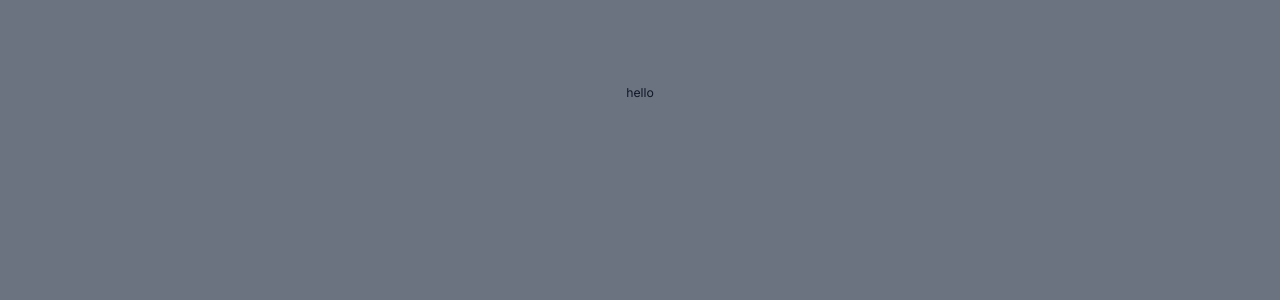
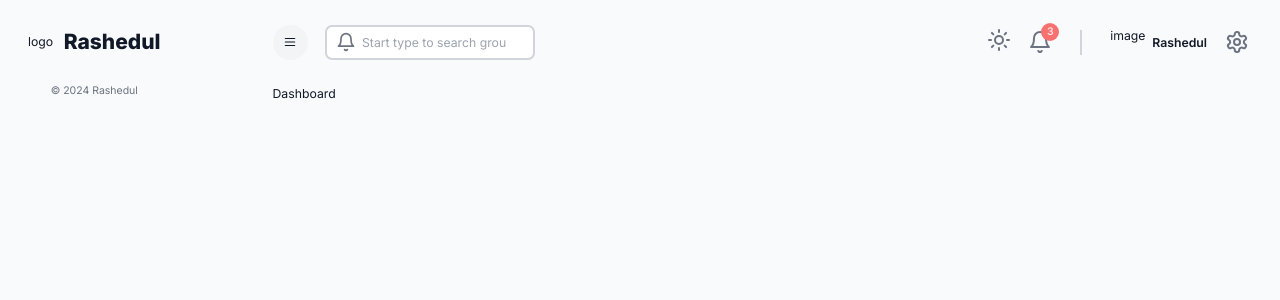
Before and after one commit to rashedul-hassan-app/inventory_mgmt, a Next.js app in the folder client/: page / in a window 1280 px wide. Shown: the top 300 px of the page. Built offline with nearby package versions, Linux system fonts and the light colour scheme.

Commit message:
frontend: dashboard wrapper and sidebar

```diff
--- /dev/null
+++ b/client/src/app/(components)/Navbar/index.tsx
@@ -0,0 +1,77 @@
+"use client";;
+
+// import { useAppDispatch, useAppSelector } from "@/app/redux";
+// import { setIsDarkMode, setIsSidebarCollapsed } from "@/state";
+import { Bell, Menu, Moon, Settings, Sun } from "lucide-react";
+import Image from "next/image";
+import Link from "next/link";
+import React from "react";
+
+const Navbar = () => {
+    return (
+        <div className="flex justify-between items-center w-full mb-7">
+          {/* LEFT SIDE */}
+          <div className="flex justify-between items-center gap-5">
+            <button
+              className="px-3 py-3 bg-gray-100 rounded-full hover:bg-blue-100"
+              onClick={() => {}}
+            >
+              <Menu className="w-4 h-4" />
+            </button>
+
+            <div className="relative">
+              <input
+                type="search"
+                placeholder="Start type to search groups & products"
+                className="pl-10 pr-4 py-2 w-50 md:w-60 border-2 border-gray-300 bg-white rounded-lg focus:outline-none focus:border-blue-500"
+              />
+
+              <div className="absolute inset-y-0 left-0 pl-3 flex items-center pointer-events-non">
+                <Bell className="text-gray-500" size={20} />
+              </div>
+            </div>
+          </div>
+
+          {/* RIGHT SIDE */}
+          <div className="flex justify-between items-center gap-5">
+            <div className="hidden md:flex justify-between items-center gap-5">
+              <div>
+                {/* <button onClick={toggleDarkMode}>
+                  {isDarkMode ? (
+                    <Sun className="cursor-pointer text-gray-500" size={24} />
+                  ) : (
+                    <Moon className="cursor-pointer text-gray-500" size={24} />
+                  )}
+                </button> */}
+                <button onClick={() => {}}>
+                    <Sun className="cursor-pointer text-gray-500" size={24} />
+                </button>
+              </div>
+              <div className="relative">
+                <Bell className="cursor-pointer text-gray-500" size={24} />
+                <span className="absolute -top-2 -right-2 inline-flex items-center justify-center px-[0.4rem] py-1 text-xs font-semibold leading-none text-red-100 bg-red-400 rounded-full">
+                  3
+                </span>
+              </div>
+              <hr className="w-0 h-7 border border-solid border-l border-gray-300 mx-3" />
+              <div className="flex items-center gap-3 cursor-pointer">
+                {/* <Image
+                  src="https://s3-inventorymanagement.s3.us-east-2.amazonaws.com/profile.jpg"
+                  alt="Profile"
+                  width={50}
+                  height={50}
+                  className="rounded-full h-full object-cover"
+                /> */}
+                <div className="w-9 h-9">image</div>
+                <span className="font-semibold">Rashedul</span>
+              </div>
+            </div>
+            <Link href="/settings">
+              <Settings className="cursor-pointer text-gray-500" size={24} />
+            </Link>
+          </div>
+        </div>
+      );
+    };
+
+    export default Navbar;
--- /dev/null
+++ b/client/src/app/(components)/Sidebar/index.tsx
@@ -0,0 +1,98 @@
+"use client";
+
+// import { useAppDispatch, useAppSelector } from "@/app/redux";
+// import { setIsSidebarCollapsed } from "@/state";
+import {
+  Archive,
+  CircleDollarSign,
+  Clipboard,
+  Layout,
+  LucideIcon,
+  Menu,
+  SlidersHorizontal,
+  User,
+} from "lucide-react";
+import Image from "next/image";
+import Link from "next/link";
+import { usePathname } from "next/navigation";
+import React from "react";
+
+
+const Sidebar = () => {
+    const isSidebarCollapsed = false;
+    const toggleSidebar = () => {};
+
+    return (
+        <div>
+          {/* TOP LOGO */}
+          <div
+            className={`flex gap-3 justify-between md:justify-normal items-center pt-8 ${
+              isSidebarCollapsed ? "px-5" : "px-8"
+            }`}
+          >
+            <div>logo</div>
+            <h1
+              className={`${
+                isSidebarCollapsed ? "hidden" : "block"
+              } font-extrabold text-2xl`}
+            >
+              Rashedul
+            </h1>
+
+            <button
+              className="md:hidden px-3 py-3 bg-gray-100 rounded-full hover:bg-blue-100"
+              onClick={toggleSidebar}
+            >
+              <Menu className="w-4 h-4" />
+            </button>
+          </div>
+
+          {/* LINKS */}
+          <div className="flex-grow mt-8">
+            {/* <SidebarLink
+              href="/dashboard"
+              icon={Layout}
+              label="Dashboard"
+              isCollapsed={isSidebarCollapsed}
+            />
+            <SidebarLink
+              href="/inventory"
+              icon={Archive}
+              label="Inventory"
+              isCollapsed={isSidebarCollapsed}
+            />
+            <SidebarLink
+              href="/products"
+              icon={Clipboard}
+              label="Products"
+              isCollapsed={isSidebarCollapsed}
+            />
+            <SidebarLink
+              href="/users"
+              icon={User}
+              label="Users"
+              isCollapsed={isSidebarCollapsed}
+            />
+            <SidebarLink
+              href="/settings"
+              icon={SlidersHorizontal}
+              label="Settings"
+              isCollapsed={isSidebarCollapsed}
+            />
+            <SidebarLink
+              href="/expenses"
+              icon={CircleDollarSign}
+              label="Expenses"
+              isCollapsed={isSidebarCollapsed}
+            /> */}
+          </div>
+
+          {/* FOOTER */}
+          <div className={`${isSidebarCollapsed ? "hidden" : "block"} mb-10`}>
+            <p className="text-center text-xs text-gray-500">&copy; 2024 Rashedul</p>
+          </div>
+        </div>
+      );
+    };
+
+    export default Sidebar;
--- /dev/null
+++ b/client/src/app/dashboard/page.tsx
@@ -0,0 +1,7 @@
+const Dashboard = () => {
+  return (
+    <div>Dashboard</div>
+  )
+}
+
+export default Dashboard
--- /dev/null
+++ b/client/src/app/dashboardWrapper.tsx
@@ -0,0 +1,17 @@
+import React from 'react'
+import Navbar from "@/app/(components)/Navbar";
+import Sidebar from '@/app/(components)/Sidebar';
+
+function DashboardWrapper({ children }: { children: React.ReactNode}) {
+  return (
+    <div className={`light flex bg-gray-50 text-gray-900 w-full min-h-screen`}>
+        <Sidebar />
+        <main className={'flex flex-col w-full h-full py-7 px-9 bg-gray-50 md:pl-24'}>
+            <Navbar />
+            {children}
+        </main>
+    </div>
+  )
+}
+
+export default DashboardWrapper
--- a/client/src/app/layout.tsx
+++ b/client/src/app/layout.tsx
@@ -1,6 +1,7 @@
 import type { Metadata } from "next";
 import { Inter } from "next/font/google";
 import "./globals.css";
+import DashboardWrapper from "./dashboardWrapper";
 
 const inter = Inter({ subsets: ["latin"] });
 
@@ -16,7 +17,9 @@
 }>) {
   return (
     <html lang="en">
-      <body className={inter.className}>{children}</body>
+      <body className={inter.className}>
+        <DashboardWrapper>{children}</DashboardWrapper>
+      </body>
     </html>
   );
 }
--- a/client/src/app/page.tsx
+++ b/client/src/app/page.tsx
@@ -1,9 +1,8 @@
 import Image from "next/image";
+import Dashboard from "@/app/dashboard/page";
 
 export default function Home() {
   return (
-    <main className="flex min-h-screen flex-col items-center justify-between p-24">
-      hello
-    </main>
+  	<Dashboard />
   );
 }
```
